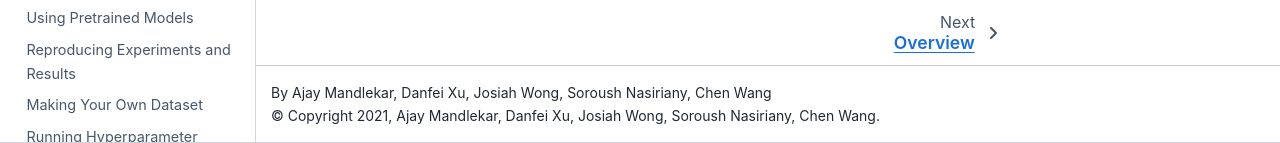
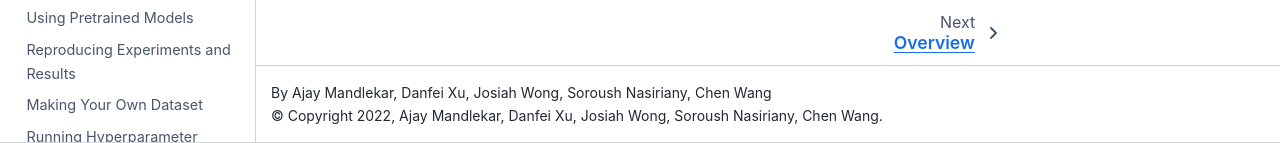
Before and after one commit to ARISE-Initiative/robomimic, a Sphinx documentation site: the page built from docs/index.rst, in a window 1280 px wide and 900 px high, scrolled down 2831 px. Shown: the part 757-900 px from the top of the window. Built offline with Sphinx 7.4.7 and the Sphinx Book theme 1.1.4, drawn with Linux system fonts in a browser that asks for light colours; pages that are not in the unit, such as notebooks, are missing from menus.

Commit message:
update year in sphinx conf

```diff
--- a/docs/conf.py
+++ b/docs/conf.py
@@ -59,7 +59,7 @@ master_doc = 'index'
 
 # General information about the project.
 project = 'robomimic'
-copyright = '2021, Ajay Mandlekar, Danfei Xu, Josiah Wong, Soroush Nasiriany, Chen Wang'
+copyright = '2022, Ajay Mandlekar, Danfei Xu, Josiah Wong, Soroush Nasiriany, Chen Wang'
 author = 'Ajay Mandlekar, Danfei Xu, Josiah Wong, Soroush Nasiriany, Chen Wang'
 
 # The version info for the project you're documenting, acts as replacement for
```
